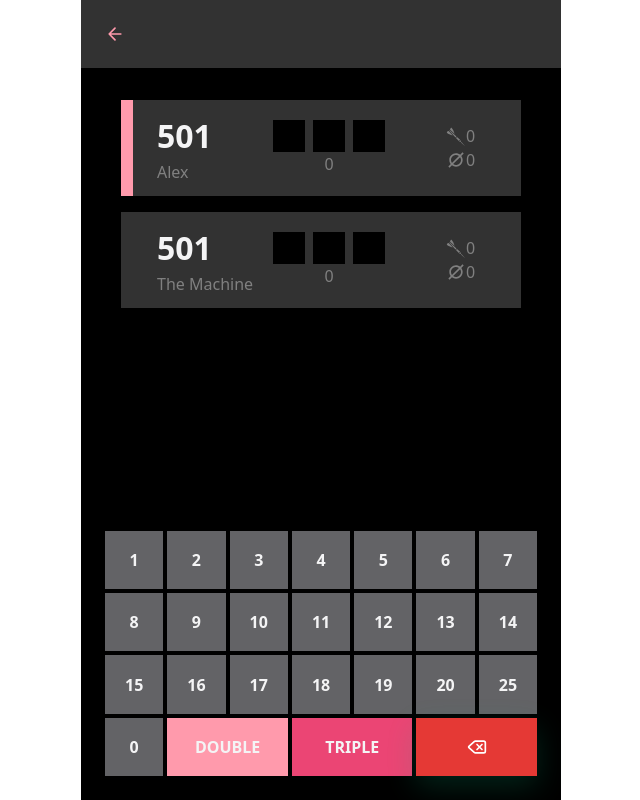
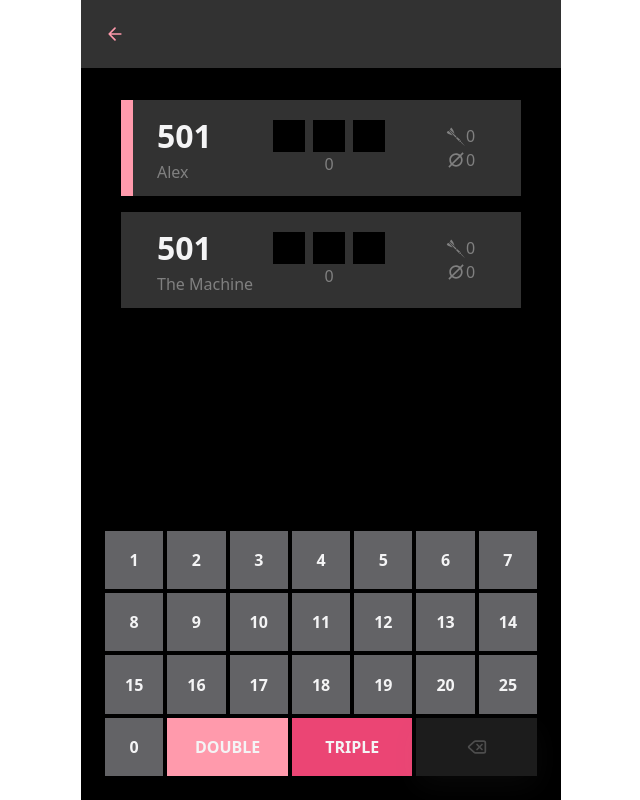
Before and after one commit to milauuu/dart, a Vue app: page / in a window 1280 px wide. Both pictures are taken after a click on the button "START MATCH". Shown: the whole page, without its empty margins (319-959 px from the left). Built offline with nearby package versions, Linux system fonts and the light colour scheme.

Commit message:
fix:`MatchView.vue`: Delete Button is now also disabled and cant be used if first throw

```diff
--- a/src/components/MatchView.vue
+++ b/src/components/MatchView.vue
@@ -20,7 +20,11 @@ const backButtonHovered = useElementHover(backButton);
 //globally accessible computed
 const currentThrows = computed(() => {
     return activeMatch.value!.players[activeMatch.value!.currentPlayerIndex].throws
-})
+});
+
+const isFirstThrow = computed (() => {
+    return activeMatch.value!.players[0].throws[0].length === 0
+});
 
 // event handlers
 function addDartPoint(dartPoint: number) {
@@ -38,15 +42,8 @@ function addDartPoint(dartPoint: number) {
     // reset modifier
     modifier = '';
 
-    // initialize with empty list for the first player in the first round
-    if (currentThrows.value.length === 0) {
-        currentThrows.value.push([dartString]);
-    }
-
     // add dartPoint
-    else {
         currentThrows.value.at(-1)!.push(dartString);
-    }
 
     // jump to next player (if applicable)
     if (currentThrows.value.at(-1)!.length === 3) {
@@ -199,6 +196,7 @@ function deleteThrow() {
                     </div>
                 </div>
                 <div
+                    :inert="isFirstThrow"
                     :style="{
                         backgroundColor: '#E53935',
                         gridColumn: 'span 2',
@@ -206,10 +204,10 @@ function deleteThrow() {
                         fontWeight: '600',
                         justifyContent: 'center',
                         alignItems: 'center',
-                        cursor: currentThrows.length === 0 ? 'not-allowed' : 'pointer',
+                        cursor: 'pointer',
                         boxShadow: '0 10px 30px rgba(16, 185, 129, 0.2)',
-                        opacity: currentThrows.length === 0 ? 0.3 : 1,
-                        filter: currentThrows.length === 0 ? 'grayscale(1)' : 'none'
+                        opacity: isFirstThrow ? 0.3 : 1,
+                        filter: isFirstThrow? 'grayscale(1)' : 'none'
                     }"
                     @click="deleteThrow()"
                 >
```
